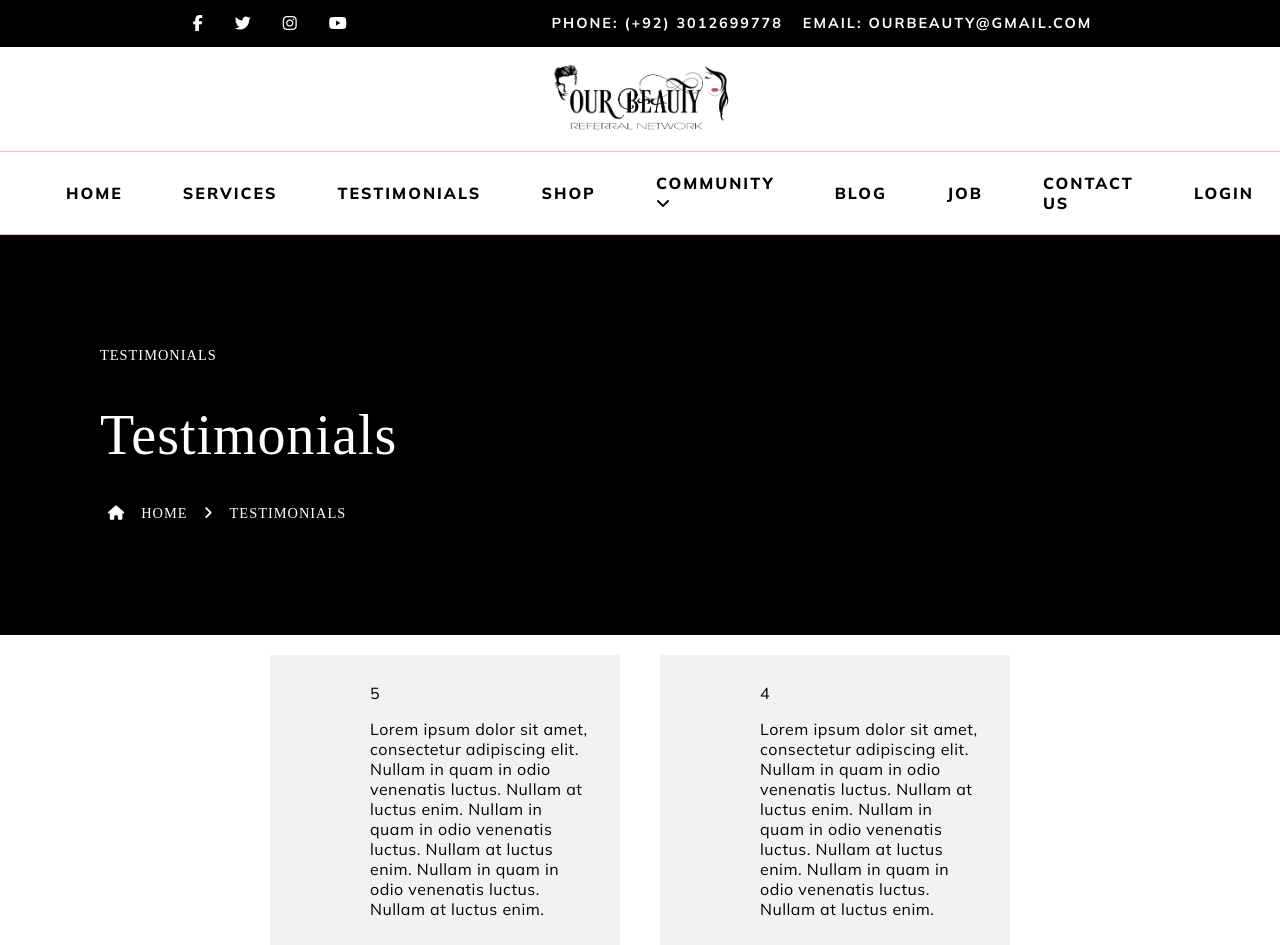
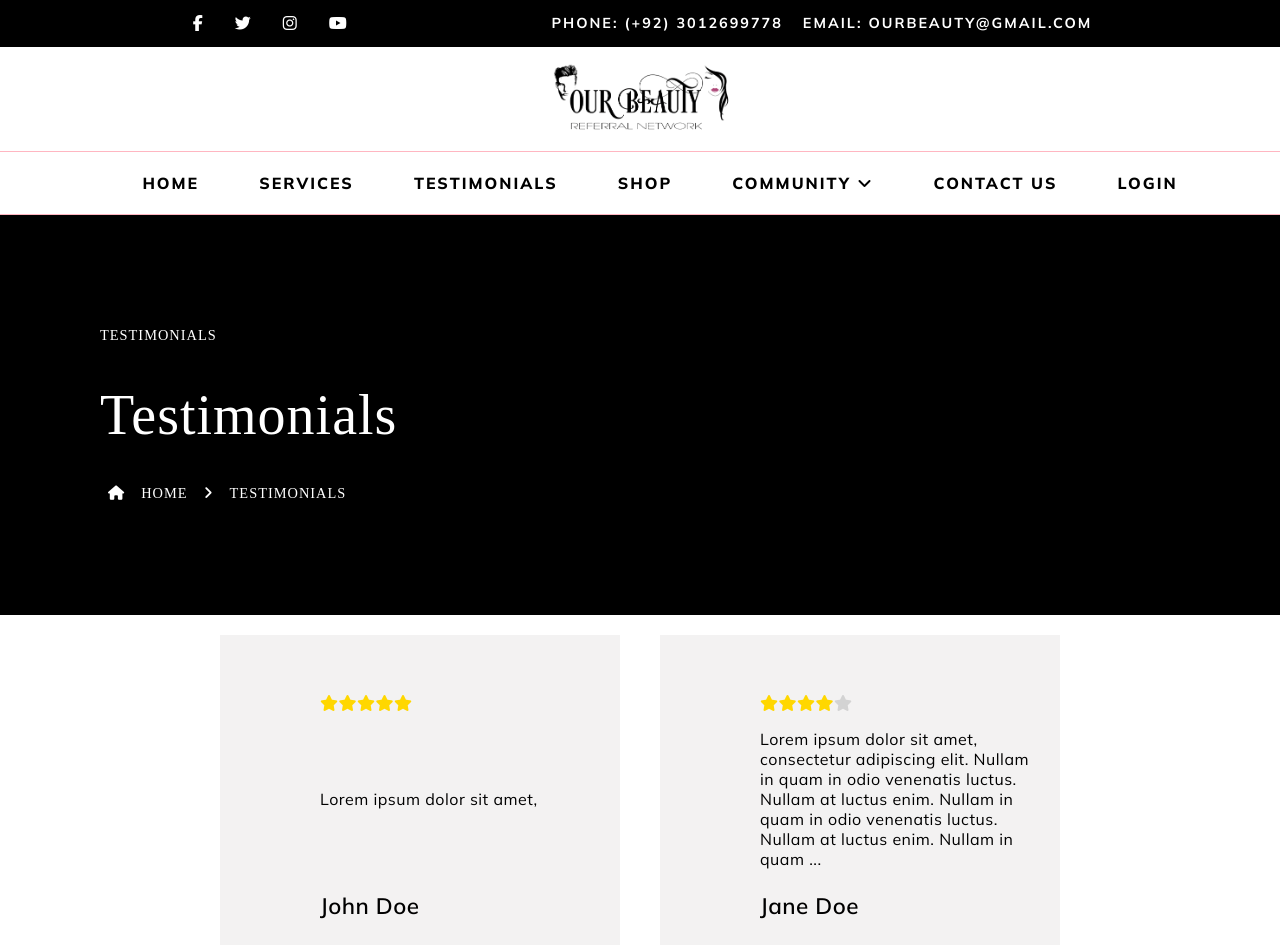
Before and after one commit to sydsnow/OBRN, a React (Vite) app: page /testimonials in a window 1280 px wide. Shown: the top 945 px of the page. Built offline with nearby package versions, Linux system fonts and the light colour scheme.

Commit message:
some testimonial card styling

```diff
--- a/src/components/Nav.jsx
+++ b/src/components/Nav.jsx
@@ -28,8 +28,8 @@ function Nav () {
                     </li>
                     <li><a href="#">SHOP</a></li>
                     <li><a href="#">COMMUNITY <i className="fa-solid fa-angle-down"></i></a></li>
-                    <li><a href="#">BLOG</a></li>
-                    <li><a href="#">JOB</a></li>
+                    {/* <li><a href="#">BLOG</a></li>
+                    <li><a href="#">JOB</a></li> */}
                     <li><a href="#">CONTACT US</a></li>
                     <li>
                         <NavLink to="/login">
--- a/src/pages/Testimonials.jsx
+++ b/src/pages/Testimonials.jsx
@@ -1,4 +1,4 @@
-import "../scss/components/_testimonials.scss"
+import "../scss/components/_testimonials.scss";
 
 function TestimonialsPage() {
 
@@ -6,7 +6,7 @@ function TestimonialsPage() {
     {
       id: 1,
       name: "John Doe",
-            description: "Lorem ipsum dolor sit amet, consectetur adipiscing elit. Nullam in quam in odio venenatis luctus. Nullam at luctus enim. Nullam in quam in odio venenatis luctus. Nullam at luctus enim. Nullam in quam in odio venenatis luctus. Nullam at luctus enim.",
+      description: "Lorem ipsum dolor sit amet, ",
       rating: 5,
       //image:
     },
@@ -22,7 +22,8 @@ function TestimonialsPage() {
       description: "Lorem ipsum dolor sit amet, consectetur adipiscing elit. Nullam in quam in odio venenatis luctus. Nullam at luctus enim. Nullam in quam in odio venenatis luctus. Nullam at luctus enim. Nullam in quam in odio venenatis luctus. Nullam at luctus enim.",
       rating: 3,
     }
-    ]
+  ];
+
   return (
     <div className="testimonials">
       <div className="testimonials-banner">
@@ -38,8 +39,15 @@ function TestimonialsPage() {
       <div className="testimonials-gallery">
         {testimonials.map((testimonial) => (
           <div className="testimonials-card" key={testimonial.id}>
-                    <p className="testimonials-card-rating">{testimonial.rating}</p>
-                    <p className="testimonials-card-description">{testimonial.description}</p>
+            <p className="testimonials-card-rating">
+                {/* need to make sure these work with multiple ratings and not just in 20% increments */}
+              {[...Array(5)].map((_, index) => (
+                <i key={index} className={`fas fa-star ${index < testimonial.rating ? 'filled' : ''}`}></i>
+              ))}
+            </p>
+            <p className="testimonials-card-description">
+              {testimonial.description.length > 100 ? `${testimonial.description.slice(0, 200)}...` : testimonial.description}
+            </p>
             <p className="testimonials-card-name">{testimonial.name}</p>
           </div>
         ))}
--- a/src/scss/components/_testimonials.scss
+++ b/src/scss/components/_testimonials.scss
@@ -33,7 +33,7 @@
     }
     &-card {
         background-color: rgb(243, 242, 242);
-        width: 350px;
+        width: 400px;
         height: 350px;
         margin: 20px;
         display: flex;
@@ -51,7 +51,11 @@
         &-description {
             font-size: 1rem;
             margin: 0;
+            height: 140px;
+            display: flex;
+            align-items: center;
         }
+
     }
 }
 #testimonials-large {
@@ -64,3 +68,10 @@
     margin-left: 100px;
 
 }
+.fa-star {
+    color: lightgray; // Set the default star color
+  }
+
+  .filled {
+    color: gold; // Set the color for filled stars
+  }
```
Lines whose indentation alone changed are shown as unchanged.
